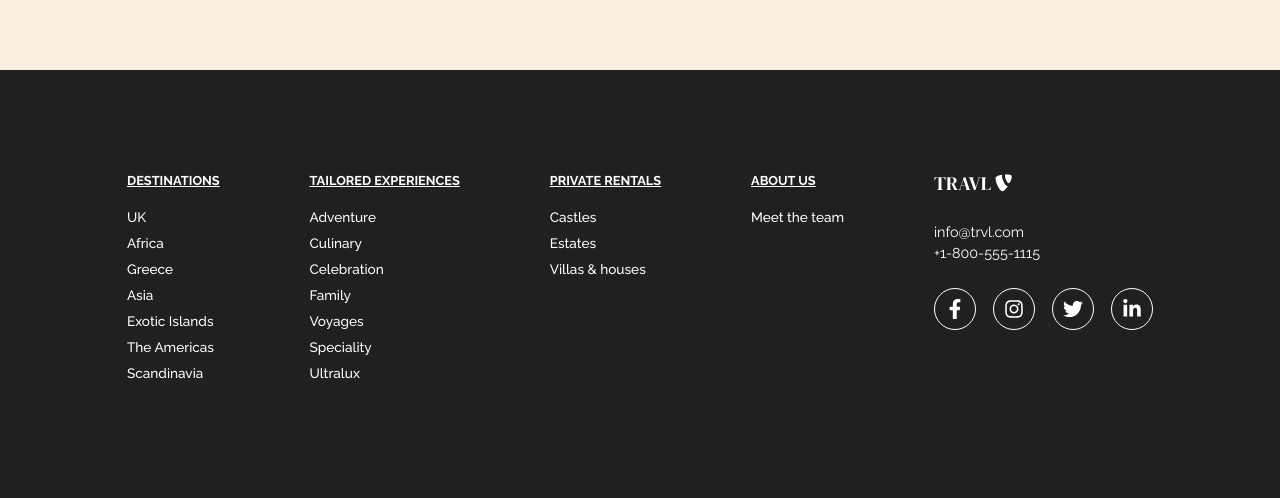
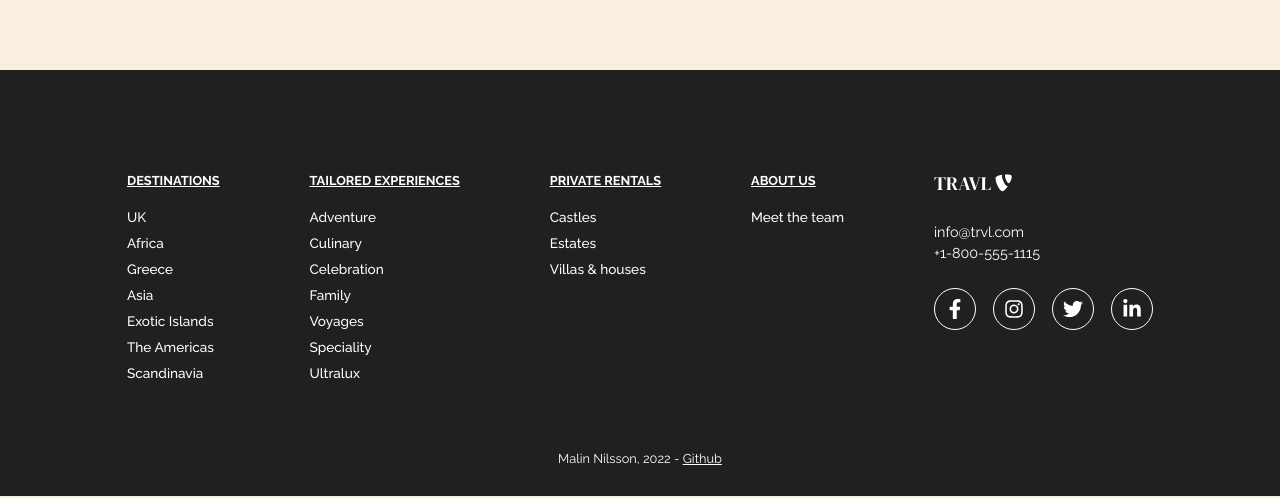
Before and after one commit to malin-nilsson/React-Travelsite, a React (Create React App) app: page / in a window 1280 px wide. Shown: the part 2470-2968 px from the top of the page. Built offline with nearby package versions, Linux system fonts and the light colour scheme.

Commit message:
Added author

```diff
--- a/src/components/Footer.tsx
+++ b/src/components/Footer.tsx
@@ -96,6 +96,9 @@ export default function Footer() {
                     </div>
                 </section>
             </div>
+            <p className="author">Malin Nilsson, 2022 - <a href="https://github.com/malin-nilsson"
+                target="_blank"
+                rel="noreferrer">Github</a></p>
         </footer>
     )
 }
--- a/src/styling/components/_footer.scss
+++ b/src/styling/components/_footer.scss
@@ -6,7 +6,7 @@ footer {
     padding: 50px 20px;
 
     @include mixins.desktop-and-up {
-        padding: 100px 70px;
+        padding: 100px 70px 30px;
     }
 
     .nav-footer-wrapper {
@@ -89,4 +89,14 @@ footer {
             }
         }
     }
+
+    .author {
+        text-align: center;
+        font-size: 0.8rem;
+        margin: 50px 0px 0px;
+
+        a {
+            color: #fff;
+        }
+    }
 }
```
